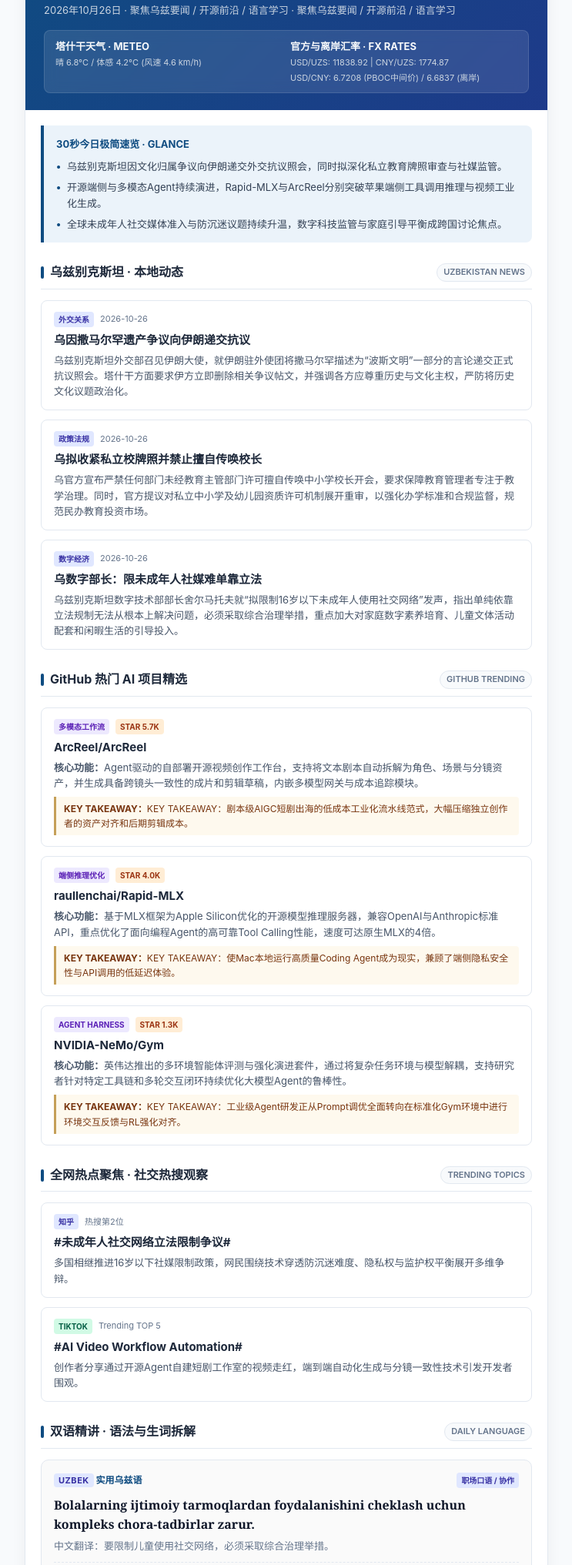
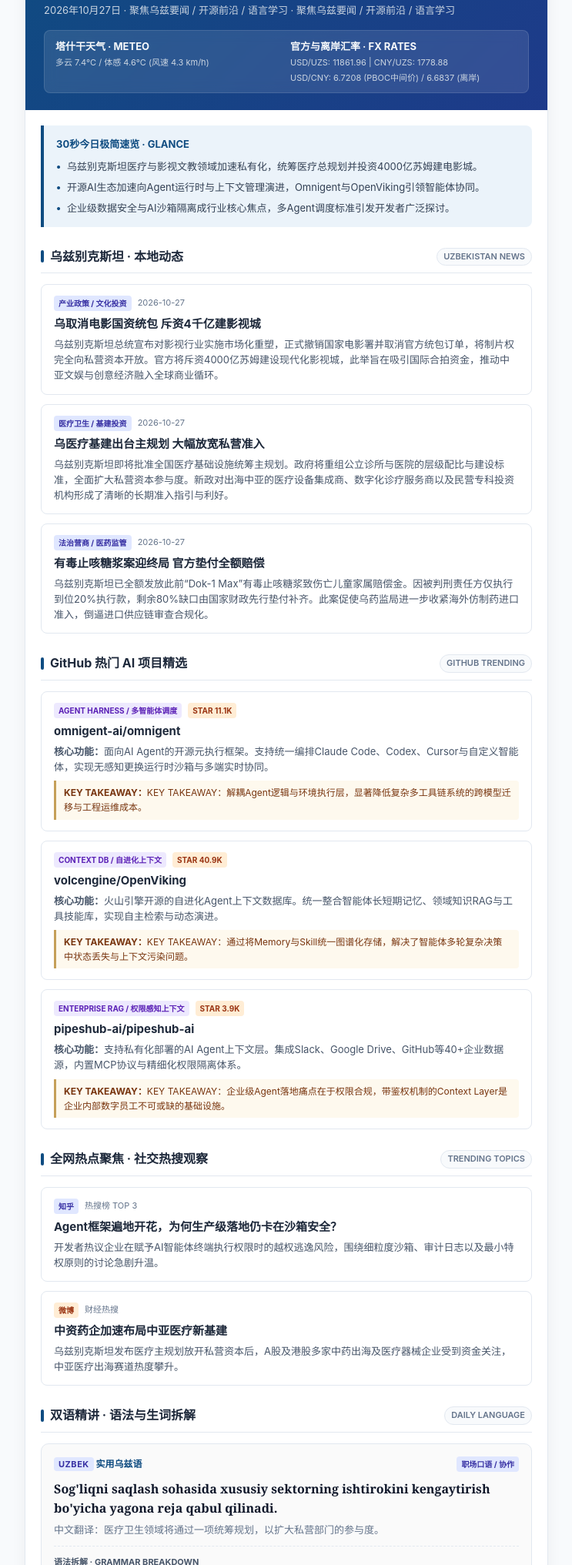
Before and after one commit to mufeng-git/tashkent-briefing, a plain HTML site: page index.html in a window 1280 px wide. Shown: the part 121-2154 px from the top of the page at 77% size, without its empty margins (268-1011 px from the left). Drawn offline with Linux system fonts and the light colour scheme.

Commit message:
update daily briefing 2026-10-27 07:31

```diff
--- a/index.html
+++ b/index.html
@@ -3,7 +3,7 @@
 <head>
   <meta charset="UTF-8">
   <meta name="viewport" content="width=device-width, initial-scale=1.0">
-  <title>塔什干晨报 · 每日观察 2026-10-26</title>
+  <title>塔什干晨报 · 每日观察 2026-10-27</title>
   <style>
     :root {
       --primary: #0F4C81;
@@ -325,16 +325,16 @@
     <header class="header-banner">
       <div class="header-tag">Tashkent Daily Briefing · 每日观察</div>
       <h1 class="header-title">中亚与全球前沿每日资讯</h1>
-      <div class="header-subtitle">2026年10月26日 · 聚焦乌兹要闻 / 开源前沿 / 语言学习 · 聚焦乌兹要闻 / 开源前沿 / 语言学习</div>
+      <div class="header-subtitle">2026年10月27日 · 聚焦乌兹要闻 / 开源前沿 / 语言学习 · 聚焦乌兹要闻 / 开源前沿 / 语言学习</div>
 
       <div class="widgets-bar">
         <div class="widget-item">
           <strong>塔什干天气 · METEO</strong>
-          <span>晴 6.8°C / 体感 4.2°C (风速 4.6 km/h)</span>
+          <span>多云 7.4°C / 体感 4.6°C (风速 4.3 km/h)</span>
         </div>
         <div class="widget-item">
           <strong>官方与离岸汇率 · FX RATES</strong>
-          <span>USD/UZS: 11838.92 | CNY/UZS: 1774.87<br>USD/CNY: 6.7208 (PBOC中间价) / 6.6837 (离岸)</span>
+          <span>USD/UZS: 11861.96 | CNY/UZS: 1778.88<br>USD/CNY: 6.7208 (PBOC中间价) / 6.6837 (离岸)</span>
         </div>
       </div>
     </header>
@@ -344,9 +344,9 @@
       <div class="glance-box">
         <div class="glance-title">30秒今日极简速览 · GLANCE</div>
         <ul class="glance-list">
-          <li>乌兹别克斯坦因文化归属争议向伊朗递交外交抗议照会，同时拟深化私立教育牌照审查与社媒监管。</li>
-<li>开源端侧与多模态Agent持续演进，Rapid-MLX与ArcReel分别突破苹果端侧工具调用推理与视频工业化生成。</li>
-<li>全球未成年人社交媒体准入与防沉迷议题持续升温，数字科技监管与家庭引导平衡成跨国讨论焦点。</li>
+          <li>乌兹别克斯坦医疗与影视文教领域加速私有化，统筹医疗总规划并投资4000亿苏姆建电影城。</li>
+<li>开源AI生态加速向Agent运行时与上下文管理演进，Omnigent与OpenViking引领智能体协同。</li>
+<li>企业级数据安全与AI沙箱隔离成行业核心焦点，多Agent调度标准引发开发者广泛探讨。</li>
 
         </ul>
       </div>
@@ -359,29 +359,29 @@
 
       <article class="news-card">
         <div class="card-meta">
-          <span class="chip chip-blue">外交关系</span>
-          <span style="font-size: 11px; color: var(--text-muted);">2026-10-26</span>
+          <span class="chip chip-blue">产业政策 / 文化投资</span>
+          <span style="font-size: 11px; color: var(--text-muted);">2026-10-27</span>
         </div>
-        <div class="news-title">乌因撒马尔罕遗产争议向伊朗递交抗议</div>
-        <div class="news-desc">乌兹别克斯坦外交部召见伊朗大使，就伊朗驻外使团将撒马尔罕描述为“波斯文明”一部分的言论递交正式抗议照会。塔什干方面要求伊方立即删除相关争议帖文，并强调各方应尊重历史与文化主权，严防将历史文化议题政治化。</div>
+        <div class="news-title">乌取消电影国资统包 斥资4千亿建影视城</div>
+        <div class="news-desc">乌兹别克斯坦总统宣布对影视行业实施市场化重塑，正式撤销国家电影署并取消官方统包订单，将制片权完全向私营资本开放。官方将斥资4000亿苏姆建设现代化影视城，此举旨在吸引国际合拍资金，推动中亚文娱与创意经济融入全球商业循环。</div>
       </article>
 
       <article class="news-card">
         <div class="card-meta">
-          <span class="chip chip-blue">政策法规</span>
-          <span style="font-size: 11px; color: var(--text-muted);">2026-10-26</span>
+          <span class="chip chip-blue">医疗卫生 / 基建投资</span>
+          <span style="font-size: 11px; color: var(--text-muted);">2026-10-27</span>
         </div>
-        <div class="news-title">乌拟收紧私立校牌照并禁止擅自传唤校长</div>
-        <div class="news-desc">乌官方宣布严禁任何部门未经教育主管部门许可擅自传唤中小学校长开会，要求保障教育管理者专注于教学治理。同时，官方提议对私立中小学及幼儿园资质许可机制展开重审，以强化办学标准和合规监督，规范民办教育投资市场。</div>
+        <div class="news-title">乌医疗基建出台主规划 大幅放宽私营准入</div>
+        <div class="news-desc">乌兹别克斯坦即将批准全国医疗基础设施统筹主规划。政府将重组公立诊所与医院的层级配比与建设标准，全面扩大私营资本参与度。新政对出海中亚的医疗设备集成商、数字化诊疗服务商以及民营专科投资机构形成了清晰的长期准入指引与利好。</div>
       </article>
 
       <article class="news-card">
         <div class="card-meta">
-          <span class="chip chip-blue">数字经济</span>
-          <span style="font-size: 11px; color: var(--text-muted);">2026-10-26</span>
+          <span class="chip chip-blue">法治营商 / 医药监管</span>
+          <span style="font-size: 11px; color: var(--text-muted);">2026-10-27</span>
         </div>
-        <div class="news-title">乌数字部长：限未成年人社媒难单靠立法</div>
-        <div class="news-desc">乌兹别克斯坦数字技术部部长舍尔马托夫就“拟限制16岁以下未成年人使用社交网络”发声，指出单纯依靠立法规制无法从根本上解决问题，必须采取综合治理举措，重点加大对家庭数字素养培育、儿童文体活动配套和闲暇生活的引导投入。</div>
+        <div class="news-title">有毒止咳糖浆案迎终局 官方垫付全额赔偿</div>
+        <div class="news-desc">乌兹别克斯坦已全额发放此前“Dok-1 Max”有毒止咳糖浆致伤亡儿童家属赔偿金。因被判刑责任方仅执行到位20%执行款，剩余80%缺口由国家财政先行垫付补齐。此案促使乌药监局进一步收紧海外仿制药进口准入，倒逼进口供应链审查合规化。</div>
       </article>
 
       <!-- 第二板块：GitHub 热门 AI 项目简述 -->
@@ -392,32 +392,32 @@
 
       <article class="news-card">
         <div class="card-meta">
-          <span class="chip chip-purple">多模态工作流</span>
-          <span class="chip chip-orange">Star 5.7k</span>
+          <span class="chip chip-purple">Agent Harness / 多智能体调度</span>
+          <span class="chip chip-orange">Star 11.1k</span>
         </div>
-        <div class="news-title">ArcReel/ArcReel</div>
-        <div class="news-desc"><strong>核心功能：</strong>Agent驱动的自部署开源视频创作工作台，支持将文本剧本自动拆解为角色、场景与分镜资产，并生成具备跨镜头一致性的成片和剪辑草稿，内嵌多模型网关与成本追踪模块。</div>
-        <div class="news-takeaway"><strong>KEY TAKEAWAY：</strong>KEY TAKEAWAY：剧本级AIGC短剧出海的低成本工业化流水线范式，大幅压缩独立创作者的资产对齐和后期剪辑成本。</div>
+        <div class="news-title">omnigent-ai/omnigent</div>
+        <div class="news-desc"><strong>核心功能：</strong>面向AI Agent的开源元执行框架。支持统一编排Claude Code、Codex、Cursor与自定义智能体，实现无感知更换运行时沙箱与多端实时协同。</div>
+        <div class="news-takeaway"><strong>KEY TAKEAWAY：</strong>KEY TAKEAWAY：解耦Agent逻辑与环境执行层，显著降低复杂多工具链系统的跨模型迁移与工程运维成本。</div>
       </article>
 
       <article class="news-card">
         <div class="card-meta">
-          <span class="chip chip-purple">端侧推理优化</span>
-          <span class="chip chip-orange">Star 4.0k</span>
+          <span class="chip chip-purple">Context DB / 自进化上下文</span>
+          <span class="chip chip-orange">Star 40.9k</span>
         </div>
-        <div class="news-title">raullenchai/Rapid-MLX</div>
-        <div class="news-desc"><strong>核心功能：</strong>基于MLX框架为Apple Silicon优化的开源模型推理服务器，兼容OpenAI与Anthropic标准API，重点优化了面向编程Agent的高可靠Tool Calling性能，速度可达原生MLX的4倍。</div>
-        <div class="news-takeaway"><strong>KEY TAKEAWAY：</strong>KEY TAKEAWAY：使Mac本地运行高质量Coding Agent成为现实，兼顾了端侧隐私安全性与API调用的低延迟体验。</div>
+        <div class="news-title">volcengine/OpenViking</div>
+        <div class="news-desc"><strong>核心功能：</strong>火山引擎开源的自进化Agent上下文数据库。统一整合智能体长短期记忆、领域知识RAG与工具技能库，实现自主检索与动态演进。</div>
+        <div class="news-takeaway"><strong>KEY TAKEAWAY：</strong>KEY TAKEAWAY：通过将Memory与Skill统一图谱化存储，解决了智能体多轮复杂决策中状态丢失与上下文污染问题。</div>
       </article>
 
       <article class="news-card">
         <div class="card-meta">
-          <span class="chip chip-purple">Agent Harness</span>
-          <span class="chip chip-orange">Star 1.3k</span>
+          <span class="chip chip-purple">Enterprise RAG / 权限感知上下文</span>
+          <span class="chip chip-orange">Star 3.9k</span>
         </div>
-        <div class="news-title">NVIDIA-NeMo/Gym</div>
-        <div class="news-desc"><strong>核心功能：</strong>英伟达推出的多环境智能体评测与强化演进套件，通过将复杂任务环境与模型解耦，支持研究者针对特定工具链和多轮交互闭环持续优化大模型Agent的鲁棒性。</div>
-        <div class="news-takeaway"><strong>KEY TAKEAWAY：</strong>KEY TAKEAWAY：工业级Agent研发正从Prompt调优全面转向在标准化Gym环境中进行环境交互反馈与RL强化对齐。</div>
+        <div class="news-title">pipeshub-ai/pipeshub-ai</div>
+        <div class="news-desc"><strong>核心功能：</strong>支持私有化部署的AI Agent上下文层。集成Slack、Google Drive、GitHub等40+企业数据源，内置MCP协议与精细化权限隔离体系。</div>
+        <div class="news-takeaway"><strong>KEY TAKEAWAY：</strong>KEY TAKEAWAY：企业级Agent落地痛点在于权限合规，带鉴权机制的Context Layer是企业内部数字员工不可或缺的基础设施。</div>
       </article>
 
       <!-- 第三板块：国内与全球社交热点 (微博 / 知乎 / 抖音 / TikTok 聚合) -->
@@ -429,19 +429,19 @@
       <article class="news-card">
         <div class="card-meta">
           <span class="chip chip-blue">知乎</span>
-          <span style="font-size: 11px; color: var(--text-muted);">热搜第2位</span>
+          <span style="font-size: 11px; color: var(--text-muted);">热搜榜 TOP 3</span>
         </div>
-        <div class="news-title">#未成年人社交网络立法限制争议#</div>
-        <div class="news-desc">多国相继推进16岁以下社媒限制政策，网民围绕技术穿透防沉迷难度、隐私权与监护权平衡展开多维争辩。</div>
+        <div class="news-title">Agent框架遍地开花，为何生产级落地仍卡在沙箱安全？</div>
+        <div class="news-desc">开发者热议企业在赋予AI智能体终端执行权限时的越权逃逸风险，围绕细粒度沙箱、审计日志以及最小特权原则的讨论急剧升温。</div>
       </article>
 
       <article class="news-card">
         <div class="card-meta">
-          <span class="chip chip-green">TikTok</span>
-          <span style="font-size: 11px; color: var(--text-muted);">Trending TOP 5</span>
+          <span class="chip chip-orange">微博</span>
+          <span style="font-size: 11px; color: var(--text-muted);">财经热搜</span>
         </div>
-        <div class="news-title">#AI Video Workflow Automation#</div>
-        <div class="news-desc">创作者分享通过开源Agent自建短剧工作室的视频走红，端到端自动化生成与分镜一致性技术引发开发者围观。</div>
+        <div class="news-title">中资药企加速布局中亚医疗新基建</div>
+        <div class="news-desc">乌兹别克斯坦发布医疗主规划放开私营资本后，A股及港股多家中药出海及医疗器械企业受到资金关注，中亚医疗出海赛道热度攀升。</div>
       </article>
 
       <!-- 第四板块：双语精进与语法精析 -->
@@ -456,13 +456,13 @@
           <span class="lang-label"><span class="chip chip-blue" style="font-size:11px; letter-spacing:0.5px;">UZBEK</span> 实用乌兹语</span>
           <span class="chip chip-blue">职场口语 / 协作</span>
         </div>
-        <div class="lang-sentence">Bolalarning ijtimoiy tarmoqlardan foydalanishini cheklash uchun kompleks chora-tadbirlar zarur.</div>
-        <div class="lang-trans">中文翻译：要限制儿童使用社交网络，必须采取综合治理举措。</div>
+        <div class="lang-sentence">Sog'liqni saqlash sohasida xususiy sektorning ishtirokini kengaytirish bo'yicha yagona reja qabul qilinadi.</div>
+        <div class="lang-trans">中文翻译：医疗卫生领域将通过一项统筹规划，以扩大私营部门的参与度。</div>
 
         <div class="lang-block">
           <div class="lang-block-title">语法拆解 · GRAMMAR BREAKDOWN</div>
           <div class="grammar-content">
-            句中 <code>Bolalarning ... foydalanishini</code> 为属格与从属短语，<code>-ning</code> 表所属，<code>foydalanish</code>（使用，动名词）加上所有格词缀 <code>-i</code> 及宾格 <code>-ni</code> 充当宾语；<code>cheklash uchun</code> 中 <code>uchun</code> 为后置词，表示“为了……目的”；谓语 <code>zarur</code> 表示“必要的/必须的”。
+            句子主语为 <code>yagona reja</code>（统一规划），谓语为被动语态 <code>qabul qilinadi</code>（将被采纳）。复合后置词结构 <code>... bo'yicha</code> 表示“关于……/按照……”；动词词干 <code>kengaytir-</code> 加上动名词后缀 <code>-ish</code>，并接属格与领属构成 <code>ishtirokini kengaytirish</code>（扩大……的参与）。
           </div>
         </div>
 
@@ -473,10 +473,10 @@
               <tr><th>单词</th><th>词性</th><th>释义</th></tr>
             </thead>
             <tbody>
-              <tr><td class="vocab-word">ijtimoiy tarmoq</td><td>名词短语</td><td>社交网络</td></tr>
-<tr><td class="vocab-word">cheklash</td><td>动词/动名词</td><td>限制，约束</td></tr>
-<tr><td class="vocab-word">chora-tadbir</td><td>名词</td><td>举措，对策</td></tr>
-<tr><td class="vocab-word">zarur</td><td>形容词</td><td>必要的，必须的</td></tr>
+              <tr><td class="vocab-word">sog'liqni saqlash</td><td>名词短语</td><td>卫生医疗/公共健康</td></tr>
+<tr><td class="vocab-word">xususiy sektor</td><td>名词短语</td><td>私营部门/民间资本</td></tr>
+<tr><td class="vocab-word">ishtirok</td><td>名词</td><td>参与/出席</td></tr>
+<tr><td class="vocab-word">yagona</td><td>形容词</td><td>统一的/唯一的</td></tr>
 
             </tbody>
           </table>
@@ -489,13 +489,13 @@
           <span class="lang-label"><span class="chip chip-purple" style="font-size:11px; letter-spacing:0.5px;">ENGLISH</span> 商务英语</span>
           <span class="chip chip-purple">商务沟通 / 进度对齐</span>
         </div>
-        <div class="lang-sentence">Local inference engines optimized for tool calling significantly reduce latency for on-device coding agents.</div>
-        <div class="lang-trans">中文翻译：针对工具调用进行优化的本地推理引擎显著降低了端侧代码智能体的执行延迟。</div>
+        <div class="lang-sentence">Enterprises are adopting permission-aware context layers to mitigate data leakage when orchestrating autonomous agents.</div>
+        <div class="lang-trans">中文翻译：企业正在采用具备权限感知的上下文层，以降低在编排自主智能体时的数据泄露风险。</div>
 
         <div class="lang-block">
           <div class="lang-block-title">句型与用法解析 · USAGE & STRUCTURE</div>
           <div class="grammar-content">
-            句子主语为 <code>Local inference engines</code>，过去分词短语 <code>optimized for tool calling</code> 作为后置定语修饰主语；谓语为动词 <code>reduce</code>；<code>significantly</code> 为程度副词；宾语核心词是 <code>latency</code>，介词短语 <code>for on-device coding agents</code> 标明受影响对象。
+            主句使用现在进行时 <code>are adopting</code> 表明正在形成的主流趋势。<code>permission-aware context layers</code> 构成复合宾语；不定式短语 <code>to mitigate data leakage</code> 作目的状语；时间状语从句由连词 <code>when</code> 引导省略主语的分词短语 <code>orchestrating autonomous agents</code>。
           </div>
         </div>
 
@@ -506,9 +506,10 @@
               <tr><th>词汇 / 短语</th><th>音标</th><th>词性</th><th>商务释义与场景</th></tr>
             </thead>
             <tbody>
-              <tr><td class="vocab-word">inference</td><td style="color:#64748B; font-family:serif;">/ˈɪnfərəns/</td><td>n.</td><td>推理；推论</td></tr>
-<tr><td class="vocab-word">latency</td><td style="color:#64748B; font-family:serif;">/ˈleɪtənsi/</td><td>n.</td><td>延迟；潜伏期</td></tr>
-<tr><td class="vocab-word">on-device</td><td style="color:#64748B; font-family:serif;">/ɒn dɪˈvaɪs/</td><td>adj.</td><td>端侧的；设备本地的</td></tr>
+              <tr><td class="vocab-word">permission-aware</td><td style="color:#64748B; font-family:serif;">/pərˈmɪʃn əˈwer/</td><td>形容词</td><td>具有权限感知的</td></tr>
+<tr><td class="vocab-word">mitigate</td><td style="color:#64748B; font-family:serif;">/ˈmɪtɪɡeɪt/</td><td>动词</td><td>减轻/缓解/降低</td></tr>
+<tr><td class="vocab-word">orchestrate</td><td style="color:#64748B; font-family:serif;">/ˈɔːrkɪstreɪt/</td><td>动词</td><td>编排/协调/调度</td></tr>
+<tr><td class="vocab-word">autonomous</td><td style="color:#64748B; font-family:serif;">/ɔːˈtɑːnəməs/</td><td>形容词</td><td>自主的/自治的</td></tr>
 
             </tbody>
           </table>
@@ -519,7 +520,7 @@
 
     <div class="footer-bar">
       <strong>天机 · 每日简报 (Tashkent Briefing)</strong><br>
-      生成时间：2026-10-26 07:30 (Asia/Tashkent) · 数据源自 Open-Meteo / CBU / Kun.uz / GitHub / 全网热搜
+      生成时间：2026-10-27 07:30 (Asia/Tashkent) · 数据源自 Open-Meteo / CBU / Kun.uz / GitHub / 全网热搜
     </div>
 
     <div class="copy-btn-bar">
```
